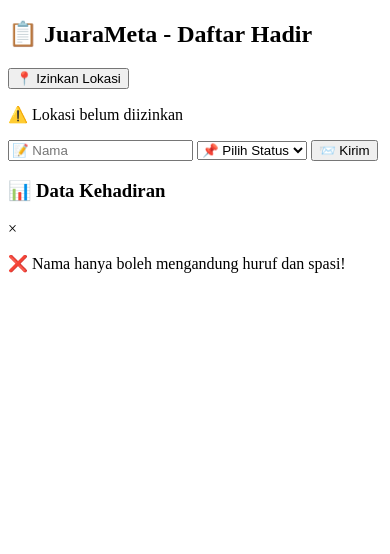
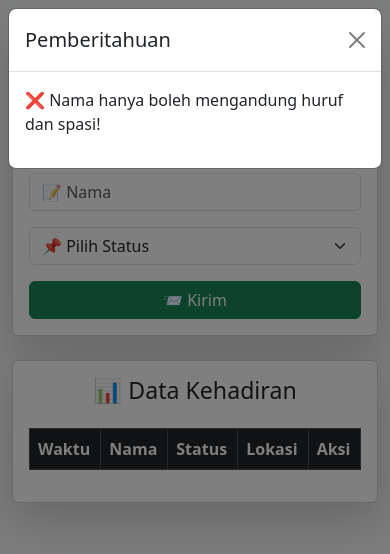
Before and after one commit to eemrahman/AbsenMeta, a plain HTML site: page index.html in a window 390 px wide. Both pictures are taken after a click on the button "📨 Kirim". Drawn offline with nearby package versions, Linux system fonts and the light colour scheme; no server answers.

Commit message:
feat(ui): improve attendance page with Bootstrap and responsive design

```diff
--- a/index.html
+++ b/index.html
@@ -4,34 +4,78 @@
     <meta charset="UTF-8">
     <meta name="viewport" content="width=device-width, initial-scale=1.0">
     <title>JuaraMeta - Daftar Hadir</title>
-    <link rel="stylesheet" href="styles.css">
+    <link rel="stylesheet" href="https://cdn.jsdelivr.net/npm/bootstrap@5.3.2/dist/css/bootstrap.min.css">
     <script defer src="script.js"></script>
 </head>
-<body>
-    <div class="container">
-        <h2>📋 JuaraMeta - Daftar Hadir</h2>
-        <button class="btn-location" onclick="requestLocation()">📍 Izinkan Lokasi</button>
-        <p id="lokasi-status" class="status-text">⚠️ Lokasi belum diizinkan</p>
-        <div class="form-group">
-            <input type="text" id="nama" placeholder="📝 Nama">
-            <select id="status">
+<body class="bg-light">
+
+    <div class="container py-4">
+        <div class="card shadow-lg">
+            <div class="card-body">
+                <h2 class="text-center mb-3">📋 JuaraMeta - Daftar Hadir</h2>
+
+                <div class="text-center mb-3">
+                    <button class="btn btn-primary" onclick="requestLocation()">📍 Izinkan Lokasi</button>
+                    <p id="lokasi-status" class="mt-2 text-danger fw-bold">⚠️ Lokasi belum diizinkan</p>
+                </div>
+
+                <div class="row g-3">
+                    <div class="col-md-5">
+                        <input type="text" id="nama" class="form-control" placeholder="📝 Nama">
+                    </div>
+                    <div class="col-md-4">
+                        <select id="status" class="form-select">
                             <option value="">📌 Pilih Status</option>
                             <option value="Hadir">✅ Hadir</option>
                             <option value="Tidak Hadir">❌ Tidak Hadir</option>
                             <option value="Sakit">🤒 Sakit</option>
                         </select>
-            <button class="btn-submit" id="btn-submit" onclick="submitForm()">📨 Kirim</button>
                     </div>
-        <h3>📊 Data Kehadiran</h3>
-        <table id="dataTable"></table>
+                    <div class="col-md-3 text-md-end">
+                        <button class="btn btn-success w-100" id="btn-submit" onclick="submitForm()">📨 Kirim</button>
+                    </div>
+                </div>
+            </div>
+        </div>
+
+        <div class="card shadow-lg mt-4">
+            <div class="card-body">
+                <h3 class="text-center">📊 Data Kehadiran</h3>
+                <div class="table-responsive">
+                    <table id="dataTable" class="table table-bordered table-striped mt-3">
+                        <thead class="table-dark">
+                            <tr>
+                                <th>Waktu</th>
+                                <th>Nama</th>
+                                <th>Status</th>
+                                <th>Lokasi</th>
+                                <th>Aksi</th>
+                            </tr>
+                        </thead>
+                        <tbody>
+                            <!-- Data akan dimuat di sini -->
+                        </tbody>
+                    </table>
+                </div>
+            </div>
+        </div>
     </div>
 
     <!-- Modal Kustom untuk Pesan -->
-    <div id="customAlert" class="modal">
+    <div id="customAlert" class="modal fade" tabindex="-1">
+        <div class="modal-dialog">
             <div class="modal-content">
-            <span class="close-btn" onclick="closeAlert()">&times;</span>
+                <div class="modal-header">
+                    <h5 class="modal-title">Pemberitahuan</h5>
+                    <button type="button" class="btn-close" onclick="closeAlert()" data-bs-dismiss="modal"></button>
+                </div>
+                <div class="modal-body">
                     <p id="alertMessage"></p>
                 </div>
             </div>
+        </div>
+    </div>
+
+    <script src="https://cdn.jsdelivr.net/npm/bootstrap@5.3.2/dist/js/bootstrap.bundle.min.js"></script>
 </body>
 </html>
--- a/script.js
+++ b/script.js
@@ -58,53 +58,109 @@ function loadData() {
     fetch(scriptURL)
         .then(response => response.json())
         .then(data => {
-            let tableContent = `<tr>
-                <th>Waktu</th>
-                <th>Nama</th>
-                <th>Status</th>
-                <th>Lokasi</th>
-                <th>Aksi</th>
-            </tr>`;
+            let tableContent = `<thead class="table-dark text-center">
+                <tr>
+                    <th>Waktu</th>
+                    <th>Nama</th>
+                    <th>Status</th>
+                    <th>Lokasi</th>
+                </tr>
+            </thead><tbody>`;
 
             let today = new Date().toISOString().split("T")[0];
 
             data.slice(1).forEach(row => {
                 let timestamp = new Date(row[0]);
                 let rowDate = timestamp.toISOString().split("T")[0];
-                let options = { timeZone: "Asia/Jakarta", hour12: false,
-                    year: "numeric", month: "2-digit", day: "2-digit",
-                    hour: "2-digit", minute: "2-digit", second: "2-digit"
-                };
-                let localTime = new Intl.DateTimeFormat("id-ID", options).format(timestamp);
+
+                // Format waktu menjadi "1 Februari 2025 17:00"
+                let formattedDate = timestamp.toLocaleDateString("id-ID", {
+                    day: "numeric",
+                    month: "long",
+                    year: "numeric"
+                });
+
+                let formattedTime = timestamp.toLocaleTimeString("id-ID", {
+                    hour: "2-digit",
+                    minute: "2-digit",
+                    hour12: false
+                });
+
+                let localTime = `${formattedDate} : ${formattedTime}`;
 
                 if (rowDate === today) {
+                    let googleMapsLink = `https://www.google.com/maps?q=${row[3]},${row[4]}`;
                     tableContent += `<tr>
-                        <td>${localTime}</td>
-                        <td>${row[1]}</td>
-                        <td>${row[2]}</td>
-                        <td>📍 ${row[3]}, ${row[4]}</td>
-                        <td><button class="btn-map" onclick="openMap(${row[3]}, ${row[4]})">Lihat Lokasi</button></td>
+                        <td style="text-align: center;">${localTime}</td>
+                        <td style="text-align: center;"   >${row[1]}</td>
+                        <td style="text-align: center;">${row[2]}</td>
+                        <td style="text-align: center;"><a href="${googleMapsLink}" target="_blank" class="text-primary fw-bold" style="text-decoration: none;">📍 Google Maps</a></td>
                     </tr>`;
                 }
             });
+
+            tableContent += `</tbody>`;
             document.getElementById("dataTable").innerHTML = tableContent;
         })
         .catch(error => console.error("Error:", error));
 }
 
+
 function openMap(lat, lon) {
     window.open(`https://www.google.com/maps?q=${lat},${lon}`, "_blank");
 }
 
-// Fungsi Modal Kustom
+// Fungsi untuk menampilkan modal notifikasi
 function showAlert(message) {
     document.getElementById("alertMessage").innerText = message;
-    document.getElementById("customAlert").style.display = "block";
+
+    // Gunakan Bootstrap modal API agar modal muncul dengan benar
+    let alertModal = new bootstrap.Modal(document.getElementById("customAlert"));
+    alertModal.show();
 }
 
 function closeAlert() {
-    document.getElementById("customAlert").style.display = "none";
+    let alertModalEl = document.getElementById("customAlert");
+    let alertModal = bootstrap.Modal.getInstance(alertModalEl);
+    alertModal.hide();
 }
+
+function submitForm() {
+    const nama = document.getElementById("nama").value.trim();
+    const status = document.getElementById("status").value;
+    const regexNama = /^[A-Za-z\s]+$/;
+
+    if (!nama.match(regexNama)) {
+        showAlert("❌ Nama hanya boleh mengandung huruf dan spasi!");
+        return;
+    }
+    if (!nama || !status) {
+        showAlert("⚠️ Harap isi semua data!");
+        return;
+    }
+    if (latitude === null || longitude === null) {
+        showAlert("⚠️ Harap izinkan lokasi terlebih dahulu!");
+        return;
+    }
+
+    fetch(scriptURL, {
+        method: "POST",
+        body: new URLSearchParams({ nama, status, latitude, longitude }),
+        headers: { "Content-Type": "application/x-www-form-urlencoded" },
+    })
+    .then(response => response.text())
+    .then(() => {
+        showAlert("✅ Data berhasil dikirim ke JuaraMeta!");
+        document.getElementById("nama").value = "";
+        document.getElementById("status").value = "";
+        loadData();
+    })
+    .catch(error => {
+        console.error("Error:", error);
+        showAlert("❌ Gagal mengirim data. Silakan coba lagi!");
+    });
+}
+
 
 window.onload = function() {
     loadData();
--- a/style.css
+++ /dev/null
@@ -1,53 +0,0 @@
-body {
-    font-family: Arial, sans-serif;
-    text-align: center;
-    margin: 20px;
-}
-
-.container {
-    max-width: 500px;
-    margin: auto;
-}
-
-.form-group {
-    margin: 10px 0;
-}
-
-input, select, button {
-    padding: 10px;
-    margin: 5px;
-    width: 90%;
-}
-
-.status-text {
-    font-size: 14px;
-    color: red;
-}
-
-/* Modal Kustom */
-.modal {
-    display: none;
-    position: fixed;
-    z-index: 999;
-    left: 0;
-    top: 0;
-    width: 100%;
-    height: 100%;
-    background-color: rgba(0, 0, 0, 0.5);
-}
-
-.modal-content {
-    background-color: white;
-    padding: 20px;
-    border-radius: 8px;
-    text-align: center;
-    width: 300px;
-    margin: 20% auto;
-    box-shadow: 0 4px 6px rgba(0, 0, 0, 0.1);
-}
-
-.close-btn {
-    float: right;
-    font-size: 20px;
-    cursor: pointer;
-}
```
Lines whose indentation alone changed are shown as unchanged.
